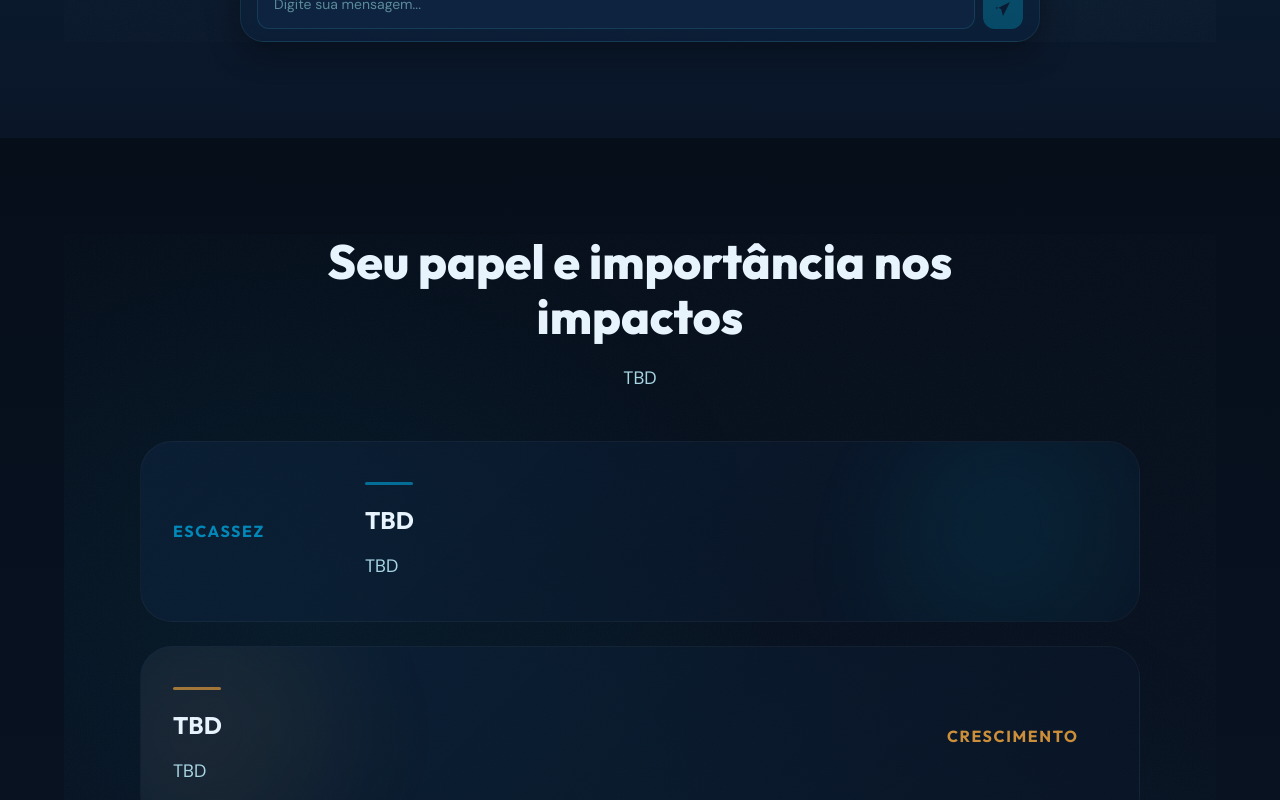
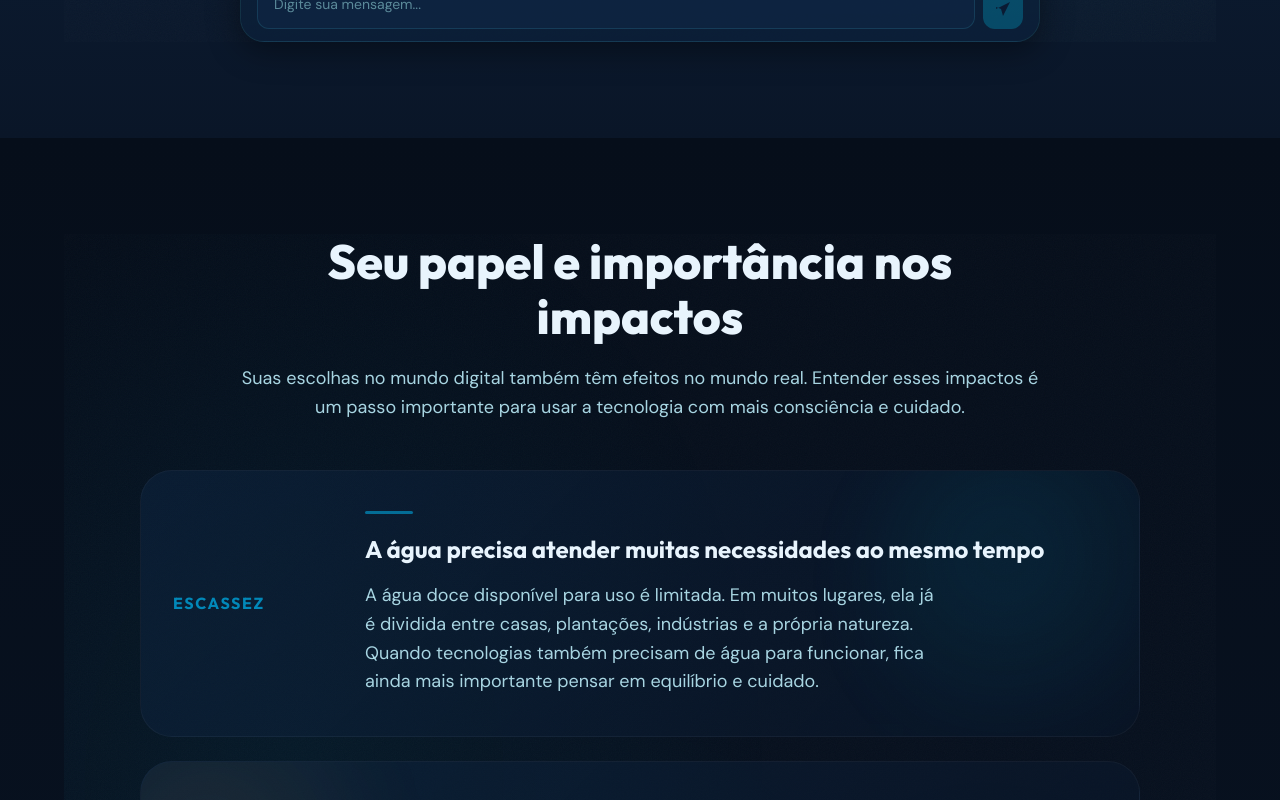
Before and after one commit to KauaGouvei9/agua.ai, a React (Vite) app: page / in a window 1280 px wide. Shown: the part 2000-2800 px from the top of the page. Built offline with nearby package versions, Linux system fonts and the light colour scheme.

Commit message:
Enhance section C with detailed content and visuals
Updated section C content with detailed titles, bodies, and visuals for each tab, replacing 'TBD' placeholders.

```diff
--- a/src/content/pt/sectionC.ts
+++ b/src/content/pt/sectionC.ts
@@ -1,32 +1,57 @@
 export const sectionCTitle = 'Seu papel e importância nos impactos';
 
 export const sectionCIntro =
-  'TBD';
+  'Suas escolhas no mundo digital também têm efeitos no mundo real. Entender esses impactos é um passo importante para usar a tecnologia com mais consciência e cuidado.';
 
 export const sectionCTabs = [
   {
     label: 'Escassez',
-    title: 'TBD',
-    body: 'TBD',
+    title: 'A água precisa atender muitas necessidades ao mesmo tempo',
+    body: 'A água doce disponível para uso é limitada. Em muitos lugares, ela já é dividida entre casas, plantações, indústrias e a própria natureza. Quando tecnologias também precisam de água para funcionar, fica ainda mais importante pensar em equilíbrio e cuidado.',
+    visual: {
+      type: 'flow',
+      caption: 'A mesma água precisa ser compartilhada com responsabilidade.',
+      items: ['Casas', 'Natureza', 'Plantações', 'Tecnologia'],
+    },
   },
   {
     label: 'Crescimento',
-    title: 'TBD',
-    body: 'TBD',
+    title: 'Quanto mais usamos o mundo digital, maior fica a estrutura por trás dele',
+    body: 'Vídeos, jogos online, buscas e ferramentas de inteligência artificial dependem de muitos computadores trabalhando ao mesmo tempo. Quando esse uso cresce, também cresce a necessidade de lugares para armazenar dados, resfriar máquinas e manter tudo funcionando.',
+    visual: {
+      type: 'trend',
+      caption: 'Mais uso digital pode significar mais estrutura, energia e água.',
+      items: ['Mais uso digital', 'Mais dados', 'Mais máquinas', 'Mais resfriamento'],
+    },
   },
   {
     label: 'Meio ambiente',
-    title: 'TBD',
-    body: 'TBD',
+    title: 'Quando a água e a energia são muito exigidas, a natureza também sente',
+    body: 'O funcionamento de grandes estruturas digitais pode aumentar a pressão sobre rios, plantas, animais e o clima ao redor. Por isso, cuidar do uso da água e da energia também é uma forma de proteger os ambientes naturais.',
+    visual: {
+      type: 'ecosystem',
+      caption: 'Água, energia e natureza estão conectadas.',
+      items: ['Rios', 'Plantas', 'Animais', 'Clima local'],
+    },
   },
   {
     label: 'Comunidades',
-    title: 'TBD',
-    body: 'TBD',
+    title: 'As escolhas sobre tecnologia também podem afetar pessoas e lugares',
+    body: 'Quando grandes estruturas usam muita água e energia, isso pode influenciar a vida de comunidades próximas. Por isso, pensar em tecnologia também é pensar em bairros, cidades e nas pessoas que convivem com essas mudanças.',
+    visual: {
+      type: 'community',
+      caption: 'Infraestrutura, cidade e pessoas fazem parte da mesma conversa.',
+      items: ['Bairro', 'Cidade', 'Pessoas', 'Infraestrutura'],
+    },
   },
   {
     label: 'Transparencia',
-    title: 'TBD',
-    body: 'TBD',
+    title: 'Entender os impactos fica mais fácil quando as informações são claras',
+    body: 'Quando empresas e instituições mostram quanto consomem, de onde vem a água e como reduzem impactos, fica mais fácil acompanhar o que está acontecendo. Transparência ajuda as pessoas a fazer perguntas, comparar atitudes e cobrar cuidado com os recursos naturais.',
+    visual: {
+      type: 'transparency',
+      caption: 'Informações visíveis ajudam a acompanhar e cuidar melhor.',
+      items: ['Consumo', 'Origem da água', 'Metas', 'Ações'],
+    },
   },
 ];
```
